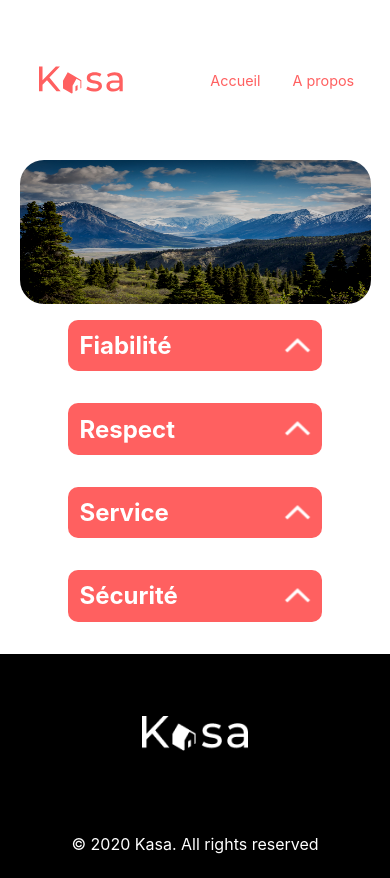
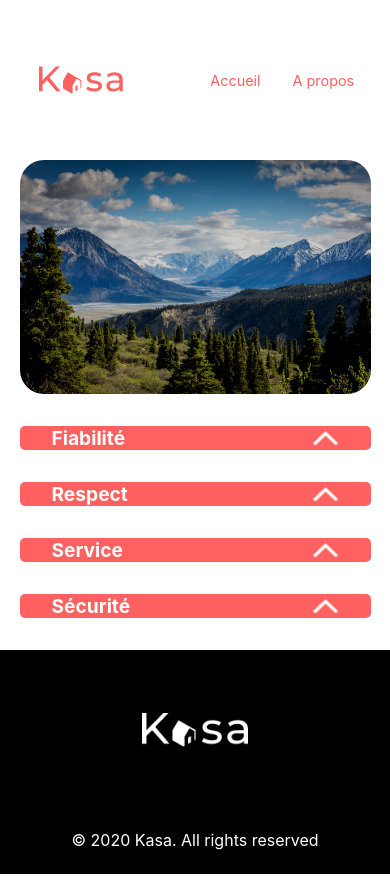
Before and after one commit to Tommy-Hck/ThomasHuylebroeck_7_21112023, a React (Create React App) app: page /About in a window 390 px wide. Built offline with nearby package versions, Linux system fonts and the light colour scheme.

Commit message:
responsive mobile page About terminé

```diff
--- a/src/pages/Logement.jsx
+++ b/src/pages/Logement.jsx
@@ -65,12 +65,12 @@ export default function Logement() {
           </div>
         </div>
         <div className="collapse">
-          <Collapse className="Description-title"
+          <Collapse className="title Description-title"
             title={"Description"}
             content={currentLogement.description}
           />
 
-          <Collapse className="equipements-title"
+          <Collapse className="title equipements-title"
             title={"Équipements"}
             content={
               <ul className="equipement-list">
--- a/src/styles/About.scss
+++ b/src/styles/About.scss
@@ -1,7 +1,9 @@
 .banner {
     height: 16rem;
     @media  screen and  (max-width: 425px){
-        height: 10rem;
+        height: auto;
+        width: auto;
+        margin-bottom: 2rem;
     }
 }
 
@@ -9,4 +11,14 @@
     display: flex;
     flex-direction: column;
     align-items: center;
+    @media  screen and  (max-width: 425px){
+        display: flex;
+        flex-direction: column;
+        justify-content: center;
+    }
 }
+
+.collapse {
+    @media  screen and  (max-width: 425px){
+    }
+}
--- a/src/styles/Collapse.scss
+++ b/src/styles/Collapse.scss
@@ -3,15 +3,22 @@
     justify-content: space-between;
     align-items: center;
     background-color: #FF6060;
-    border-radius: 10px;
+    border-radius: 5px;
     // margin: 15px;
     padding: 0.7rem;
+    @media  screen and  (max-width: 425px){
+        padding: 0 2rem;
+        font-size: 0.8rem;
+    }
 }
 
 
 .collapse-container {
     width: 65%;
     margin-bottom: 2rem;
+    @media  screen and  (max-width: 425px){
+        width: 90%;
+    }
 }
 
 .arrow {
```
